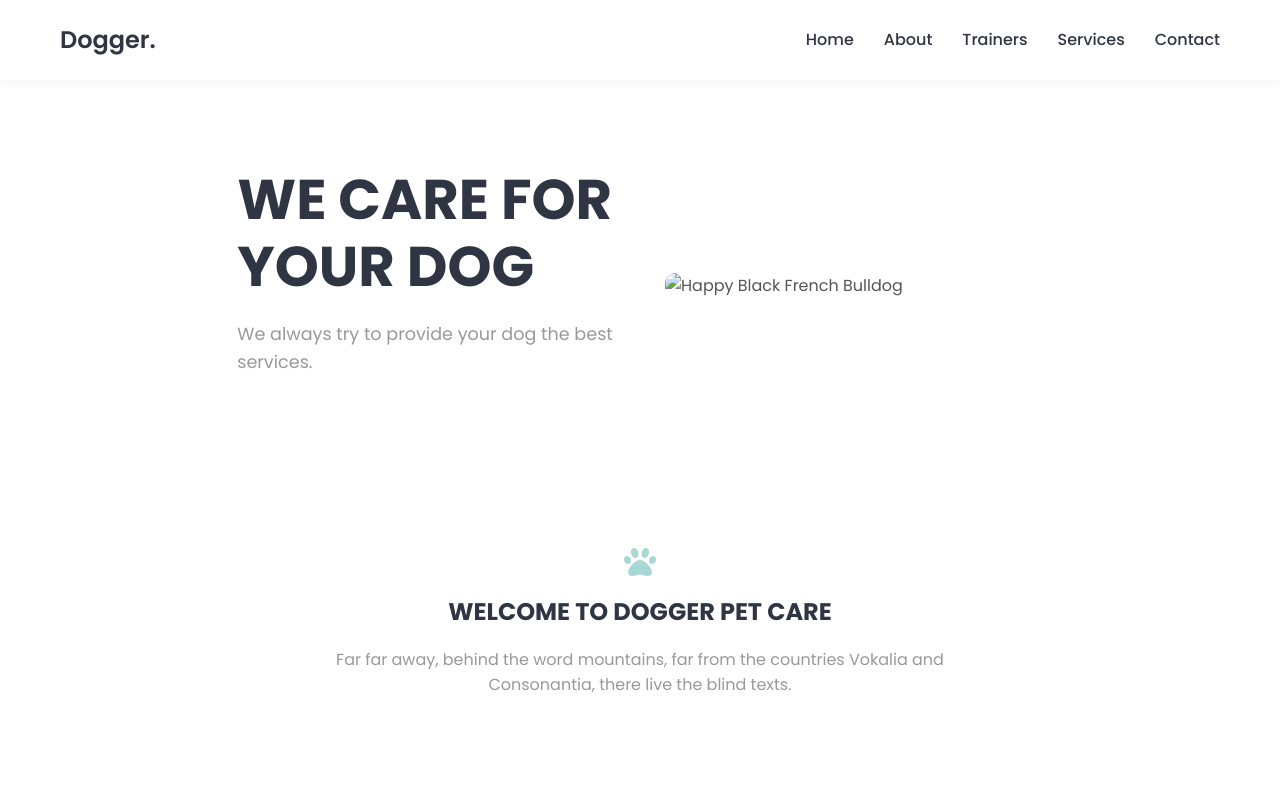
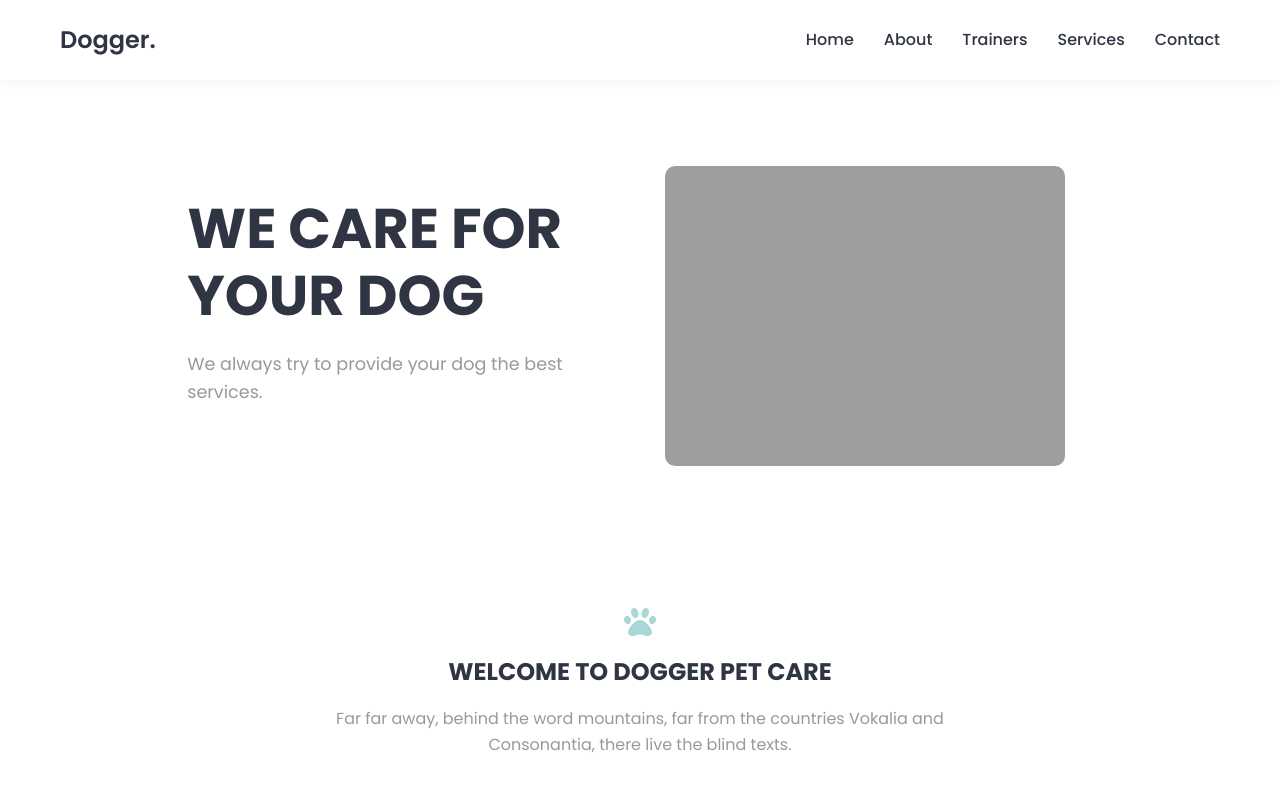
Before and after one commit to michelle598/smart-kodex, a plain HTML site: page html/dog.html in a window 1280 px wide. Shown: the top 800 px of the page. Drawn offline with Linux system fonts and the light colour scheme; the site is published under a folder, as on GitHub Pages, so addresses that start at the root find nothing.

Commit message:
Update dog.html

```diff
--- a/html/dog.html
+++ b/html/dog.html
@@ -39,7 +39,7 @@
 
                 </div>
                 <div class="hero-img">
-                    <img src="/assets/img/dogger_img_1.png" alt="Happy Black French Bulldog">
+                    <img src="../assets/img/dogger_img_1.png" alt="Happy Black French Bulldog">
                 </div>
             </div>
         </div>
```
